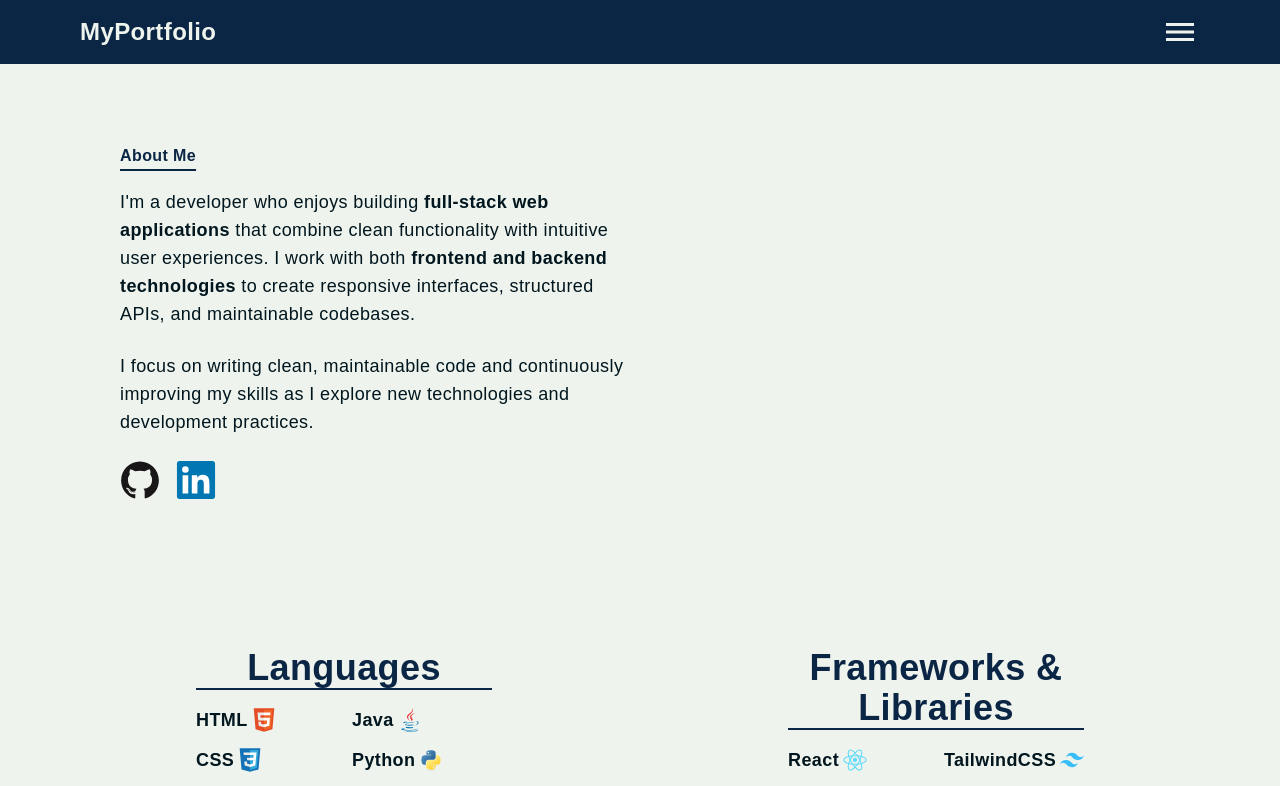
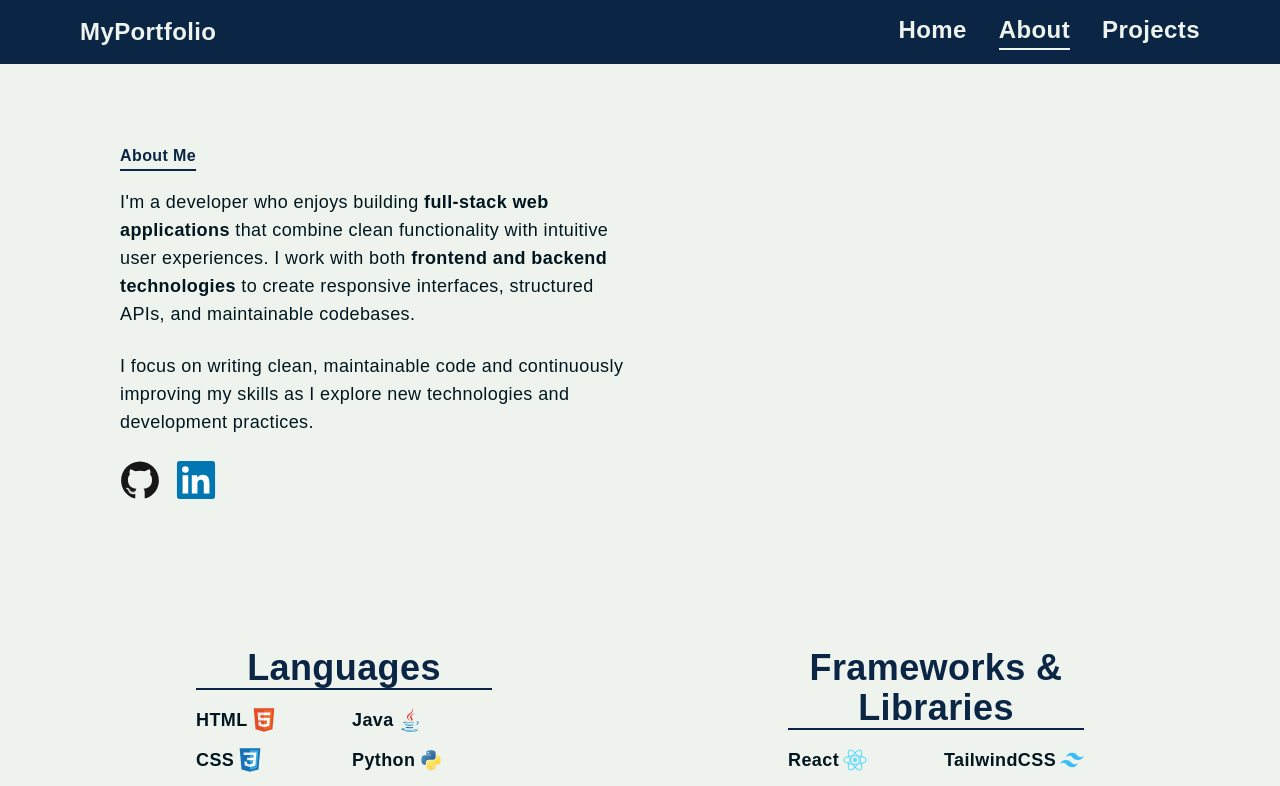
Before and after one commit to drewdlt/portfolio-website, a React (Vite) app: page /about in a window 1280 px wide. Shown: the top 786 px of the page. Built offline with nearby package versions, Linux system fonts and the light colour scheme; a web font is replaced by a local one.

Commit message:
Created navbar links for larger screens and seperated css files into smaller components

```diff
--- a/src/App.css
+++ b/src/App.css
@@ -1,67 +1 @@
 @import 'tailwindcss';
-
-.sidebar-menu {
-	display: flex;
-	flex-direction: column;
-	background-color: var(--sidebar-color);
-	width: 45%;
-	height: 100vh;
-	position: fixed;
-	z-index: 99;
-	right: 0;
-}
-
-@property --tw-font-weight {
-	syntax: '*';
-	inherits: false;
-}
-
-.sidebar-link {
-	font-size: var(--text-xl) /* 1.25rem = 20px */;
-	line-height: var(
-		--tw-leading,
-		var(--text-xl--line-height) /* calc(1.75 / 1.25) ≈ 1.4 */
-	);
-	--tw-font-weight: var(--font-weight-semibold) /* 600 */;
-	font-weight: var(--font-weight-semibold) /* 600 */;
-	color: var(--color-white) /* #fff = #ffffff */;
-	opacity: 0.8;
-}
-
-.sidebar-link:hover {
-	opacity: 1;
-	transform: scale(1.1);
-	transform-origin: left;
-}
-
-.active {
-	font-size: var(--text-xl) /* 1.25rem = 20px */;
-	line-height: var(
-		--tw-leading,
-		var(--text-xl--line-height) /* calc(1.75 / 1.25) ≈ 1.4 */
-	);
-	font-weight: var(--font-weight-black);
-	opacity: 1;
-}
-
-@media (width >= 48rem) {
-	.sidebar-menu {
-		width: 20%;
-	}
-
-	.sidebar-link {
-		font-size: var(--text-xl) /* 1.25rem = 20px */;
-		line-height: var(
-			--tw-leading,
-			var(--text-xl--line-height) /* calc(1.75 / 1.25) ≈ 1.4 */
-		);
-	}
-
-	.active {
-		font-size: var(--text-2xl) /* 1.25rem = 20px */;
-		line-height: var(
-			--tw-leading,
-			var(--text-2xl--line-height) /* calc(1.75 / 1.25) ≈ 1.4 */
-		);
-	}
-}
--- /dev/null
+++ b/src/components/Header.css
@@ -0,0 +1 @@
+@import 'tailwindcss';
--- a/src/components/Header.jsx
+++ b/src/components/Header.jsx
@@ -1,17 +1,23 @@
-import { Link, NavLink } from "react-router";
+import './Header.css';
+import { Link } from 'react-router';
+import { HeaderLinks } from './HeaderLinks';
 
 export function Header({ showSidebar, setShowSidebar }) {
-  return (
-    <div className="flex justify-between items-center bg-(--primary-color) text-(--light-color) h-12 fixed w-full md:h-16 md:px-20">
-      <Link to={"/"}>
-        <p className="text-xl font-bold md:text-2xl">MyPortfolio</p>
-      </Link>
-      <button className="hover:cursor-pointer" onClick={() => setShowSidebar(!showSidebar)}>
-        <img
-          src={showSidebar ? "/close.svg" : "/menu.svg"}
-          className="w-10"
-        />
-      </button>
-    </div>
-  );
+	return (
+		<div className='flex justify-between items-center bg-(--primary-color) text-(--light-color) h-12 fixed w-full px-3 md:h-16 md:px-20'>
+			<Link to={'/'}>
+				<p className='text-xl font-bold md:text-2xl'>MyPortfolio</p>
+			</Link>
+
+			<HeaderLinks />
+
+			{/* Only show on mobile devices */}
+			<button
+				className='hover:cursor-pointer md:hidden'
+				onClick={() => setShowSidebar(!showSidebar)}
+			>
+				<img src={showSidebar ? '/close.svg' : '/menu.svg'} className='w-10' />
+			</button>
+		</div>
+	);
 }
--- /dev/null
+++ b/src/components/HeaderLinks.jsx
@@ -0,0 +1,34 @@
+import { NavLink } from 'react-router';
+
+export function HeaderLinks() {
+	return (
+		<div className='hidden md:flex items-center justify-between gap-8 text-2xl font-semibold'>
+			<NavLink
+				to='/'
+				className={({ isActive }) =>
+					`relative pb-1 after:absolute after:left-0 after:bottom-0 after:h-0.5 after:w-full after:bg-(--light-color) after:origin-center after:scale-x-0 after:transition-transform after:duration-250 hover:after:scale-x-100 ${isActive ? 'after:scale-x-100' : ''}`
+				}
+			>
+				Home
+			</NavLink>
+
+			<NavLink
+				to='/about'
+				className={({ isActive }) =>
+					`relative pb-1 after:absolute after:left-0 after:bottom-0 after:h-0.5 after:w-full after:bg-(--light-color) after:origin-center after:scale-x-0 after:transition-transform after:duration-250 hover:after:scale-x-100 ${isActive ? 'after:scale-x-100' : ''}`
+				}
+			>
+				About
+			</NavLink>
+
+			<NavLink
+				to='projects'
+				className={({ isActive }) =>
+					`relative pb-1 after:absolute after:left-0 after:bottom-0 after:h-0.5 after:w-full after:bg-(--light-color) after:origin-center after:scale-x-0 after:transition-transform after:duration-250 hover:after:scale-x-100 ${isActive ? 'after:scale-x-100' : ''}`
+				}
+			>
+				Projects
+			</NavLink>
+		</div>
+	);
+}
--- /dev/null
+++ b/src/components/Sidebar.css
@@ -0,0 +1,69 @@
+@import 'tailwindcss';
+
+@property --tw-font-weight {
+    syntax: '*';
+    inherits: false;
+}
+
+.sidebar-menu {
+	display: flex;
+	flex-direction: column;
+	background-color: var(--sidebar-color);
+	width: 45%;
+	height: 100vh;
+	position: fixed;
+	z-index: 99;
+	right: 0;
+}
+
+
+.sidebar-link {
+	font-size: var(--text-xl) /* 1.25rem = 20px */;
+	line-height: var(
+		--tw-leading,
+		var(--text-xl--line-height) /* calc(1.75 / 1.25) ≈ 1.4 */
+	);
+	--tw-font-weight: var(--font-weight-semibold) /* 600 */;
+	font-weight: var(--font-weight-semibold) /* 600 */;
+	color: var(--color-white) /* #fff = #ffffff */;
+	opacity: 0.8;
+	padding: 5px 12px;
+}
+
+.sidebar-link:hover {
+	opacity: 1;
+	transform: scale(1.1);
+	transform-origin: left;
+}
+
+.sidebar-link.active {
+	font-size: var(--text-2xl) /* 1.25rem = 20px */;
+	line-height: var(
+		--tw-leading,
+		var(--text-2xl--line-height) /* calc(1.75 / 1.25) ≈ 1.4 */
+	);
+	font-weight: var(--font-weight-black);
+	opacity: 1;
+}
+
+@media (width >= 48rem) {
+	.sidebar-menu {
+		width: 20%;
+	}
+
+	.sidebar-link {
+		font-size: var(--text-xl) /* 1.25rem = 20px */;
+		line-height: var(
+			--tw-leading,
+			var(--text-xl--line-height) /* calc(1.75 / 1.25) ≈ 1.4 */
+		);
+	}
+
+	.active {
+		font-size: var(--text-2xl) /* 1.25rem = 20px */;
+		line-height: var(
+			--tw-leading,
+			var(--text-2xl--line-height) /* calc(1.75 / 1.25) ≈ 1.4 */
+		);
+	}
+}
--- a/src/components/Sidebar.jsx
+++ b/src/components/Sidebar.jsx
@@ -1,3 +1,4 @@
+import "./Sidebar.css"
 import { NavLink } from "react-router";
 
 export function Sidebar({ showSidebar, setShowSidebar }) {
```
